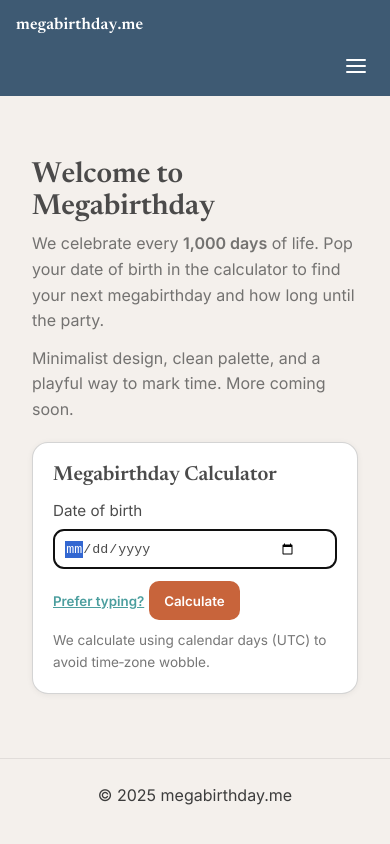
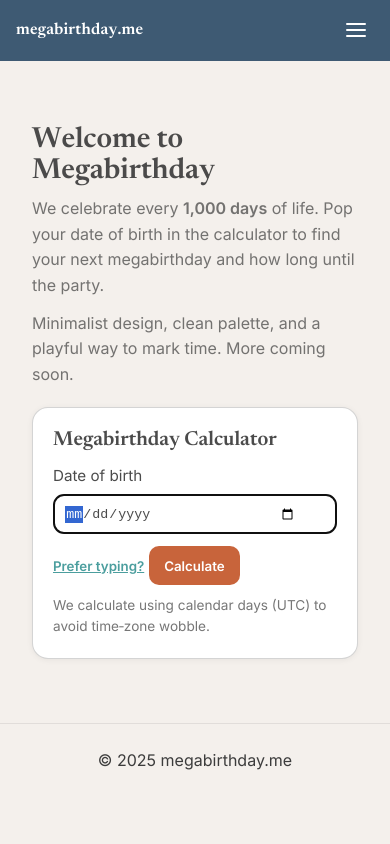
Before and after one commit to Vazool/megabirthday, a Jekyll site: the page built from index.html, in a window 390 px wide. Shown: the top 844 px of the page. Built offline with Jekyll 4.4.1, drawn with Linux system fonts in a browser that asks for light colours.

Commit message:
Update header.html
Burger fix (inline style inside the header include so it overrides everything)

```diff
--- a/_includes/header.html
+++ b/_includes/header.html
@@ -6,9 +6,7 @@
     <button class="nav-toggle" id="navToggle"
             aria-expanded="false" aria-controls="site-menu">
       <span class="visually-hidden">Menu</span>
-      <!-- simple icon -->
-      <svg width="24" height="24" viewBox="0 0 24 24" aria-hidden="true"
-           focusable="false" role="img">
+      <svg width="24" height="24" viewBox="0 0 24 24" aria-hidden="true">
         <path d="M3 6h18M3 12h18M3 18h18"
               stroke="currentColor" stroke-width="2" stroke-linecap="round"/>
       </svg>
@@ -23,4 +21,29 @@
          class="{% if page.url == '/contact/' %}is-active{% endif %}">Contact</a>
     </nav>
   </div>
+
+  <!-- TEMP INLINE OVERRIDES: ensure burger hides on desktop and menu toggles on mobile -->
+  <style>
+    /* Desktop: burger hidden; menu visible */
+    .site-header .nav-toggle{ display:none !important; }
+    .site-header .site-nav{ display:flex !important; gap:1rem; align-items:center; }
+
+    /* Mobile: two columns (logo | burger), menu hidden by default */
+    @media (max-width: 820px){
+      .header-inner{
+        display:grid; grid-template-columns: 1fr auto; align-items:center; row-gap:.4rem;
+      }
+      .site-header .nav-toggle{
+        display:inline-flex !important; justify-self:end; align-items:center;
+        background:none; border:0; color:#fff; padding:.35rem; border-radius:10px; line-height:0; cursor:pointer;
+      }
+      .site-header .site-nav{
+        display:none !important;
+        grid-column:1 / -1; flex-direction:column; gap:.5rem;
+        background: var(--smoky-navy); padding:.5rem 0; margin-top:.25rem; border-radius:12px;
+      }
+      /* Show menu when header[data-open="true"] */
+      .site-header[data-open="true"] .site-nav{ display:flex !important; }
+    }
+  </style>
 </header>
```
